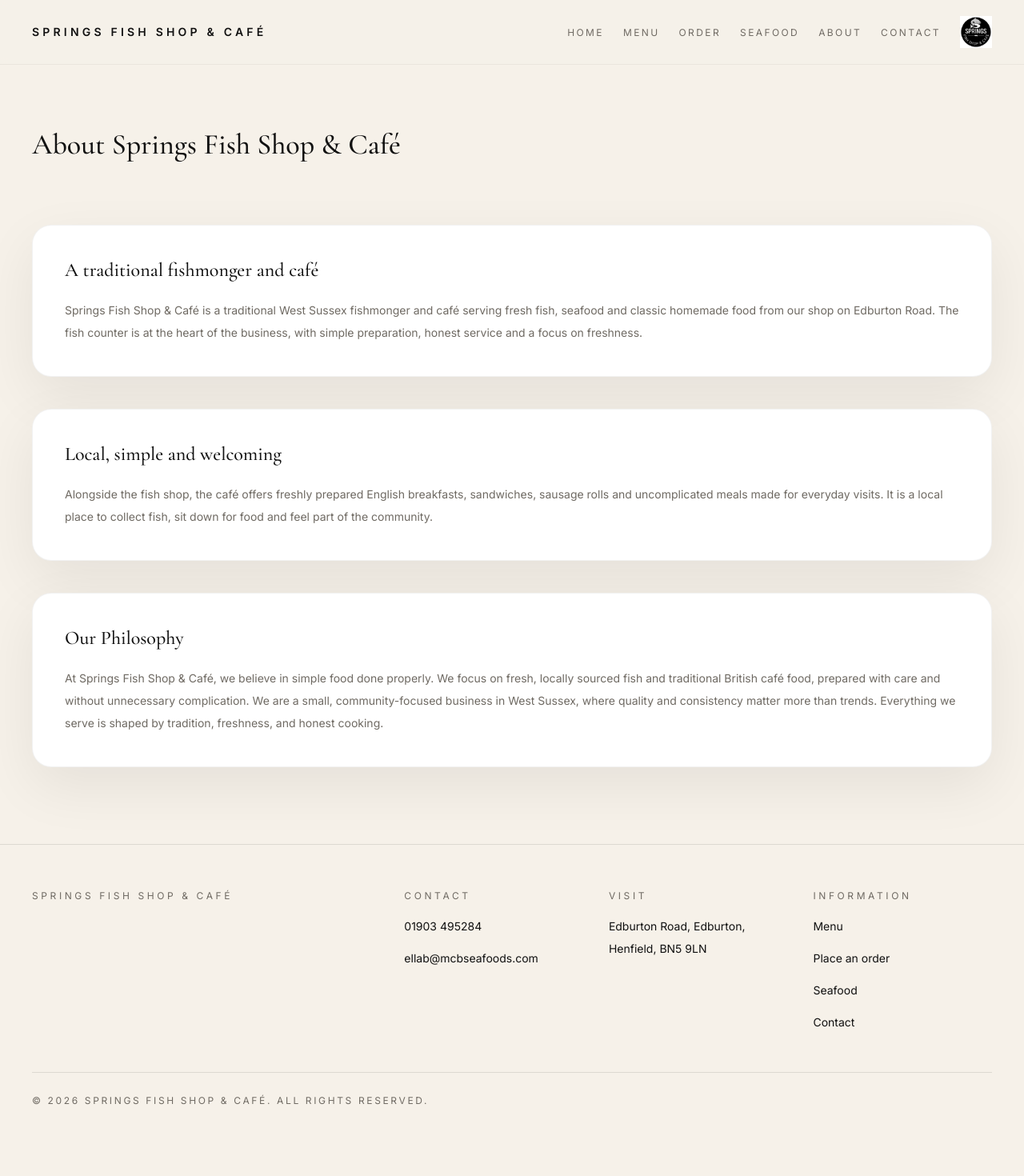
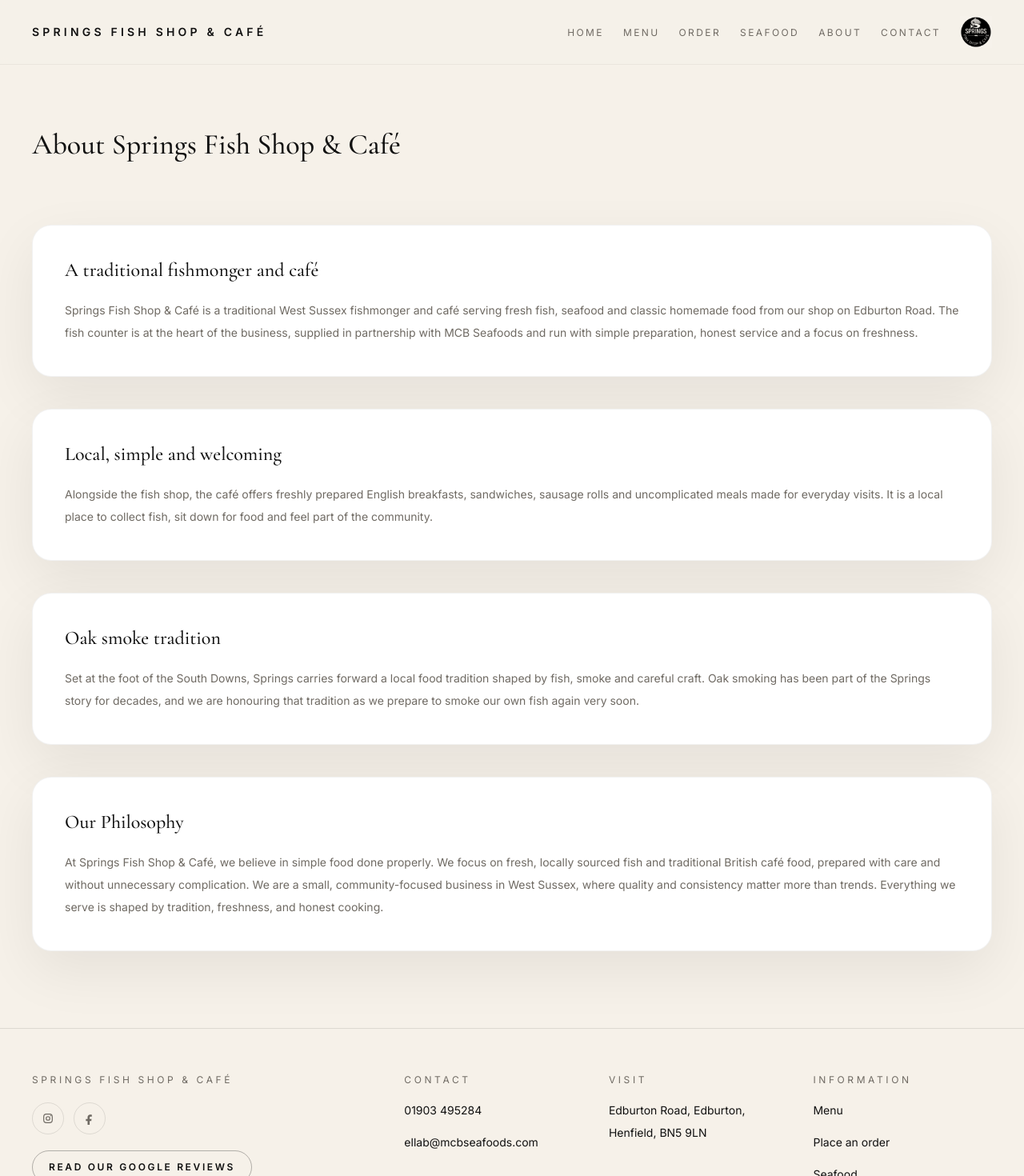
Before and after one commit to louisbish1/springs-fish-shop-cafe, a Next.js app: page /about in a window 1280 px wide. Shown: the top 1470 px of the page at 80% size. Before the commit the page ends 1442 px from the top, so only its background shows below. Built offline with nearby package versions, Linux system fonts and the light colour scheme.

Commit message:
Update client content and footer links

```diff
--- a/app/globals.css
+++ b/app/globals.css
@@ -46,6 +46,10 @@
   max-width: 100%;
 }
 
+.site-logo {
+  mix-blend-mode: multiply;
+}
+
 .container {
   width: min(1200px, calc(100% - 2rem));
   margin-inline: auto;
--- a/app/seafood/page.tsx
+++ b/app/seafood/page.tsx
@@ -26,6 +26,11 @@
           <p className="text-sm uppercase tracking-[0.24em] text-charcoal">{siteContent.seafood.note}</p>
         </div>
 
+        <section className="rounded-3xl border border-black/5 bg-white p-8 shadow-soft sm:p-10">
+          <p className="text-xs uppercase tracking-[0.3em] text-smoke">{siteContent.seafood.sourcing.heading}</p>
+          <p className="mt-5 max-w-3xl text-sm leading-7 text-smoke">{siteContent.seafood.sourcing.body}</p>
+        </section>
+
         <div className="space-y-12">
           {siteContent.seafood.categories.map((category) => (
             <section key={category.name} className="grid gap-8 border-t border-black/10 pt-8 lg:grid-cols-[0.7fr_1.3fr]">
--- a/components/footer.tsx
+++ b/components/footer.tsx
@@ -1,13 +1,53 @@
 import Link from 'next/link';
 import { siteContent } from '../content/siteContent';
+
+function SocialIcon({ label }: { label: string }) {
+  if (label === 'Instagram') {
+    return (
+      <svg aria-hidden="true" className="h-4 w-4" viewBox="0 0 24 24" fill="none">
+        <rect x="4" y="4" width="16" height="16" rx="5" stroke="currentColor" strokeWidth="1.8" />
+        <circle cx="12" cy="12" r="3.4" stroke="currentColor" strokeWidth="1.8" />
+        <circle cx="17" cy="7" r="1" fill="currentColor" />
+      </svg>
+    );
+  }
+
+  return (
+    <svg aria-hidden="true" className="h-4 w-4" viewBox="0 0 24 24" fill="none">
+      <path d="M14 8.5h2.2V5.2c-.4-.1-1.6-.2-3-.2-3 0-5 1.8-5 5.2v2.9H5v3.7h3.2V24h3.9v-7.2h3.1l.5-3.7h-3.6v-2.5c0-1.1.3-2.1 1.9-2.1Z" fill="currentColor" />
+    </svg>
+  );
+}
 
 export function Footer() {
   return (
     <footer className="border-t border-black/10 bg-cream py-14">
       <div className="container space-y-12">
         <div className="grid gap-10 lg:grid-cols-[1.1fr_1.9fr]">
-          <div className="space-y-4">
+          <div className="space-y-5">
             <p className="text-xs uppercase tracking-[0.3em] text-smoke">{siteContent.nav.brand}</p>
+            <div className="flex items-center gap-3">
+              {siteContent.footer.socialLinks.map((link) => (
+                <a
+                  key={link.label}
+                  href={link.href}
+                  target="_blank"
+                  rel="noreferrer"
+                  aria-label={link.label}
+                  className="flex h-10 w-10 items-center justify-center rounded-full border border-black/10 text-smoke transition hover:border-charcoal hover:text-charcoal"
+                >
+                  <SocialIcon label={link.label} />
+                </a>
+              ))}
+            </div>
+            <a
+              href={siteContent.footer.reviewLink.href}
+              target="_blank"
+              rel="noreferrer"
+              className="inline-flex rounded-full border border-charcoal/30 px-5 py-3 text-xs font-semibold uppercase tracking-[0.22em] text-charcoal transition hover:bg-charcoal hover:text-cream"
+            >
+              {siteContent.footer.reviewLink.label}
+            </a>
           </div>
 
           <div className="grid gap-8 sm:grid-cols-3">
--- a/components/site-nav.tsx
+++ b/components/site-nav.tsx
@@ -20,7 +20,7 @@
               </Link>
             ))}
           </nav>
-          {hasLogo ? <img src={siteContent.nav.logo} alt={siteContent.nav.logoAlt} className="h-10 w-10 object-contain" /> : null}
+          {hasLogo ? <img src={siteContent.nav.logo} alt={siteContent.nav.logoAlt} className="site-logo h-10 w-10 object-contain" /> : null}
         </div>
       </div>
     </header>
--- a/content/siteContent.ts
+++ b/content/siteContent.ts
@@ -5,14 +5,14 @@
 
 const seafoodBody = [
   'Our seafood is sourced fresh and prepared daily at our fish counter. We offer a changing selection of seasonal fish and traditional favourites, prepared with care and attention to quality.',
-  'From everyday staples to specialty catches, everything we sell is selected for freshness, flavour, and simplicity.',
+  'From everyday staples to speciality catches, everything we sell is selected for freshness, flavour, and simplicity.',
 ];
 
 export const siteContent = {
   meta: {
     title: 'Springs Fish Shop & Café',
     description: 'Springs Fish Shop & Café in West Sussex. Fresh fish, classic British food and a traditional local café.',
-    url: 'https://springsfishshop.uk',
+    url: 'https://springsfishshop.com',
     image: '/images/fish-counter.jpeg',
     keywords: ['fishmonger', 'café', 'smoked fish', 'seafood', 'West Sussex'],
   },
@@ -102,7 +102,7 @@
         description: 'Seasonal plates, warm dishes and fish-led lunches.',
         items: [
           { name: 'Quiche of the Day', description: 'Served with fried new potatoes, side salad and homemade coleslaw.', price: '£9.95' },
-          { name: 'Salad Platter', description: 'Smoked or peppered mackerel fillet, salmon in Marie Rose sauce, garlic or chilli prawn skewers, tuna mayo, prawn and crab mayo, or dressed crab with £4 supplement.', price: '£9.95' },
+          { name: 'Salad Platter', description: 'Smoked or peppered mackerel fillet, prawns in Marie Rose sauce, chilli and garlic prawn skewers, tuna mayo, prawn and crab mayo, or dressed crab with £4 supplement.', price: '£9.95' },
           { name: 'Welsh Rarebit', description: 'Buck rarebit available with a poached egg for £1.', price: '£7.95' },
           { name: 'Smoked Haddock Chowder', description: 'Homemade and served with a toasted roll and butter.', price: '£7.50' },
         ],
@@ -176,6 +176,10 @@
     image: '/images/fish-counter-wide.jpeg',
     imageAlt: 'Fish counter at Springs Fish Shop and Café.',
     note: 'Stock varies seasonally and weekly depending on availability.',
+    sourcing: {
+      heading: 'Sourcing',
+      body: 'Our fresh fish and seafood is supplied in partnership with MCB Seafoods in Brighton. They are our primary seafood supplier, helping us keep the counter consistent, fresh and carefully handled each day.',
+    },
     categories: [
       {
         name: 'Fresh Fish',
@@ -216,11 +220,15 @@
     sections: [
       {
         title: 'A traditional fishmonger and café',
-        body: 'Springs Fish Shop & Café is a traditional West Sussex fishmonger and café serving fresh fish, seafood and classic homemade food from our shop on Edburton Road. The fish counter is at the heart of the business, with simple preparation, honest service and a focus on freshness.',
+        body: 'Springs Fish Shop & Café is a traditional West Sussex fishmonger and café serving fresh fish, seafood and classic homemade food from our shop on Edburton Road. The fish counter is at the heart of the business, supplied in partnership with MCB Seafoods and run with simple preparation, honest service and a focus on freshness.',
       },
       {
         title: 'Local, simple and welcoming',
         body: 'Alongside the fish shop, the café offers freshly prepared English breakfasts, sandwiches, sausage rolls and uncomplicated meals made for everyday visits. It is a local place to collect fish, sit down for food and feel part of the community.',
+      },
+      {
+        title: 'Oak smoke tradition',
+        body: 'Set at the foot of the South Downs, Springs carries forward a local food tradition shaped by fish, smoke and careful craft. Oak smoking has been part of the Springs story for decades, and we are honouring that tradition as we prepare to smoke our own fish again very soon.',
       },
       {
         title: 'Our Philosophy',
@@ -250,6 +258,14 @@
   },
   footer: {
     copyright: '© 2026 Springs Fish Shop & Café. All rights reserved.',
+    socialLinks: [
+      { label: 'Instagram', href: 'https://www.instagram.com/springs.fish.shop/' },
+      { label: 'Facebook', href: 'https://www.facebook.com/search/top?q=springs%20fish%20shop%20and%20cafe' },
+    ],
+    reviewLink: {
+      label: 'Read our Google reviews',
+      href: 'https://www.google.com/maps/search/?api=1&query=Springs%20Fish%20Shop%20and%20Cafe%20Edburton',
+    },
     columns: [
       {
         heading: 'Contact',
```
